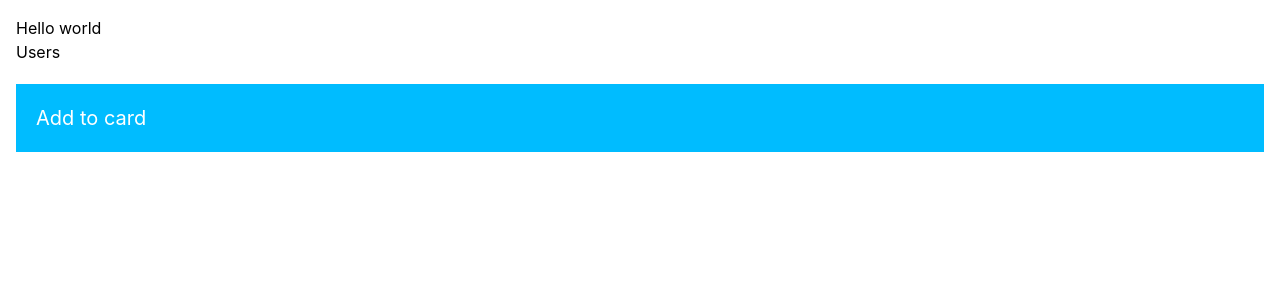
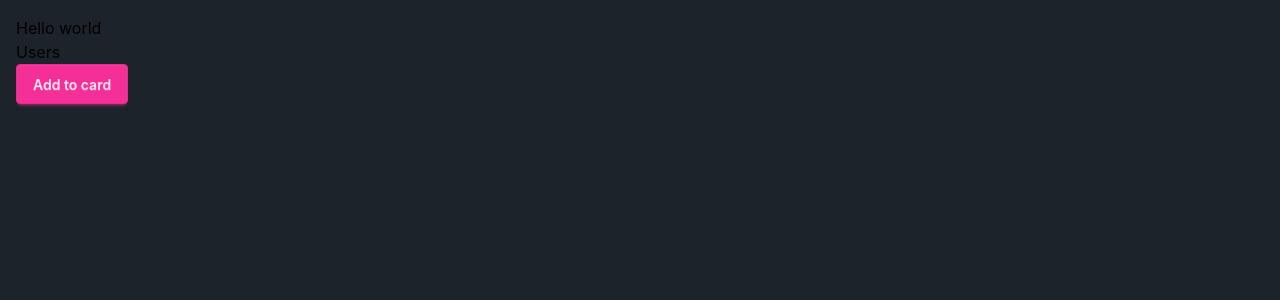
Before and after one commit to mupenziherve/non-stop-challenges, a Next.js app in the folder nextjs-typescript/next-application/: page / in a window 1280 px wide. Shown: the top 300 px of the page. Built offline with nearby package versions, Linux system fonts and the light colour scheme.

Commit message:
getting to use daisyUI

```diff
--- a/nextjs-typescript/next-application/app/components/AddToCart.tsx
+++ b/nextjs-typescript/next-application/app/components/AddToCart.tsx
@@ -5,7 +5,7 @@ import React from "react";
 const AddToCart = () => {
   return (
     <div>
-      <button onClick={() => console.log('Click')}>Add to card</button>
+      <button className="btn btn-secondary" onClick={() => console.log('Click')}>Add to card</button>
     </div>
   )
 };
--- a/nextjs-typescript/next-application/app/components/ProductCard.tsx
+++ b/nextjs-typescript/next-application/app/components/ProductCard.tsx
@@ -4,7 +4,7 @@ import AddToCart from "./AddToCart";
 
 
 const ProductCard = () => {
-  return <div className='p-5 my-5 bg-sky-400 text-white text-xl hover:bg-sky-500'>
+  return <div>
     <AddToCart />
     </div>;
 };
--- a/nextjs-typescript/next-application/app/globals.css
+++ b/nextjs-typescript/next-application/app/globals.css
@@ -1,4 +1,9 @@
 @import "tailwindcss";
+@plugin "daisyui";
+@plugin "daisyui" {
+   themes: light --default, dark --prefersdark;
+ }
+
 :root {
   --foreground-rgb: 0, 0, 0;
 
--- a/nextjs-typescript/next-application/app/layout.tsx
+++ b/nextjs-typescript/next-application/app/layout.tsx
@@ -12,7 +12,7 @@ export default function RootLayout({
   children: React.ReactNode
 }) {
   return (
-    <html lang="en">
+    <html lang="en" data-theme="dark">
       <body>{children}</body>
     </html>
   )
--- a/nextjs-typescript/next-application/app/page.tsx
+++ b/nextjs-typescript/next-application/app/page.tsx
@@ -5,7 +5,7 @@ import ProductCard from './components/ProductCard'
 export default function Home() {
   return (
 
-    <main><h1>Hello world</h1>
+    <main><h1 >Hello world</h1>
     <Link href="/users">Users</Link>
     <ProductCard/>
     </main>
--- a/nextjs-typescript/next-application/package.json
+++ b/nextjs-typescript/next-application/package.json
@@ -23,6 +23,7 @@
     "typescript": "5.9.3"
   },
   "devDependencies": {
-    "@tailwindcss/postcss": "^4.2.1"
+    "@tailwindcss/postcss": "^4.2.1",
+    "daisyui": "^5.5.19"
   }
 }
```
Also changed, not shown: 2 other files (tests, documents, lock files or other folders).
